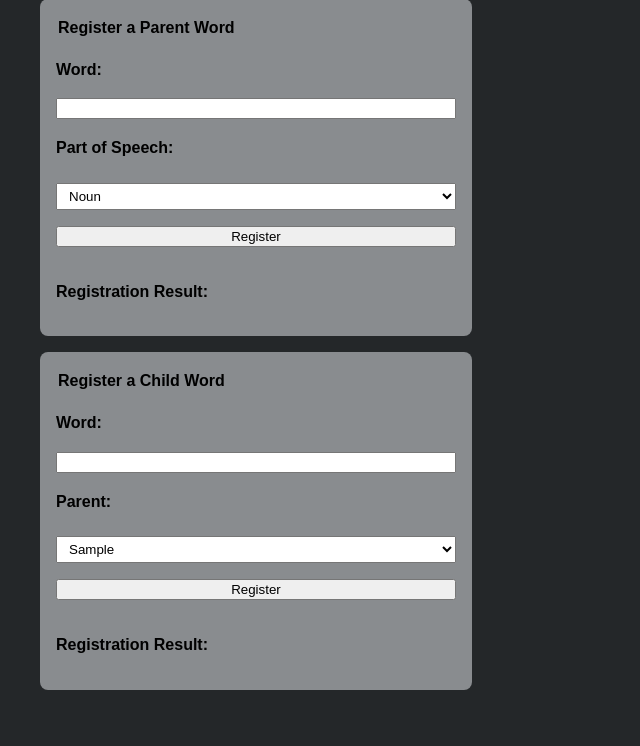
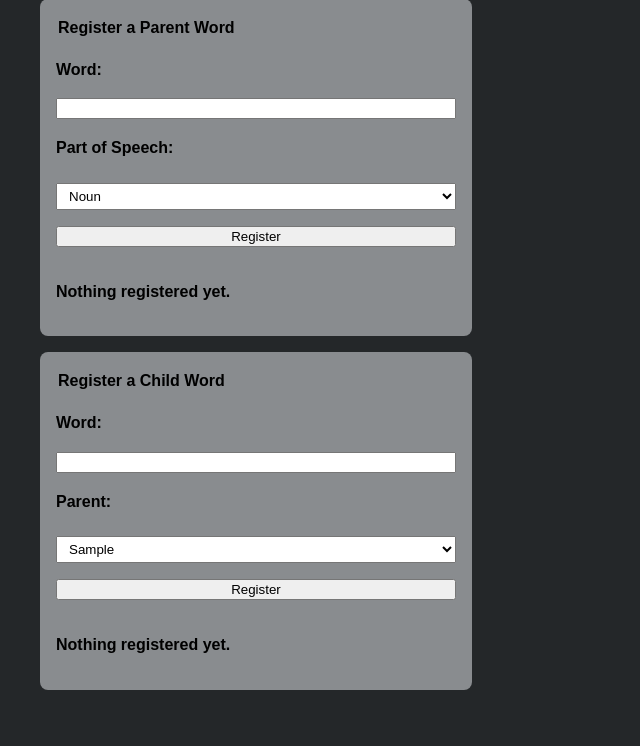
Before and after one commit to gonchiman/english_vocabulary_training, a Flask app: page /registration in a window 1280 px wide. Shown: the part 117-863 px from the top of the page, without its empty margins (0-640 px from the left). Run offline with Flask 3, Linux system fonts and the light colour scheme; tables that the repository leaves empty hold one stand-in row (values such as "Sample post").

Commit message:
refactor

```diff
--- a/app.py
+++ b/app.py
@@ -25,8 +25,8 @@ def registration():
         page_title='Registration',
         parts_of_speech=PartsOfSpeech,
         parents=ParentRepository.find_values_by_column("word"),
-        registration_result_parents="",
-        registration_result_children=""
+        registration_result_parents="Nothing registered yet.",
+        registration_result_children="Nothing registered yet."
     )
 
 
@@ -38,14 +38,16 @@ def parents_registration():
 
     WordRegistrationService.register_multiple_words_to_parents(input_word, input_part_of_speech)
 
-    registration_result_parents = "Success"
+    registered_words = ', '.join(input_word.replace(' ', '').split(','))
+    registration_result_parents = f"Successfully registered words: {registered_words}"
 
     return render_template(
         'registration.html',
         page_title='Registration',
+        parts_of_speech=PartsOfSpeech,
+        parents=ParentRepository.find_values_by_column("word"),
         registration_result_parents=registration_result_parents,
-        parts_of_speech=PartsOfSpeech,
-        parents=ParentRepository.find_values_by_column("word")
+        registration_result_children="Nothing registered yet."
     )
 
 
@@ -57,14 +59,16 @@ def children_registration():
 
     WordRegistrationService.register_multiple_words_to_children(input_word, input_parent)
 
-    registration_result_children = "Success"
+    registered_words = ', '.join(input_word.replace(' ', '').split(','))
+    registration_result_children = f"Successfully registered words: {registered_words}"
 
     return render_template(
         'registration.html',
         page_title='Registration',
+        parts_of_speech=PartsOfSpeech,
+        parents=ParentRepository.find_values_by_column("word"),
         registration_result_children=registration_result_children,
-        parts_of_speech=PartsOfSpeech,
-        parents=ParentRepository.find_values_by_column("word")
+        registration_result_parents="Nothing registered yet."
     )
 
 
--- a/templates/registration.html
+++ b/templates/registration.html
@@ -20,7 +20,7 @@
 
     <button type="submit">Register</button>
 
-    <p>Registration Result: {{ registration_result_parents }}</p>
+    <p>{{ registration_result_parents }}</p>
 </form>
 
 <form action="/children_registration" method="post">
@@ -38,6 +38,6 @@
 
     <button type="submit">Register</button>
 
-    <p>Registration Result: {{ registration_result_children }}</p>
+    <p>{{ registration_result_children }}</p>
 </form>
 {% endblock %}
```
